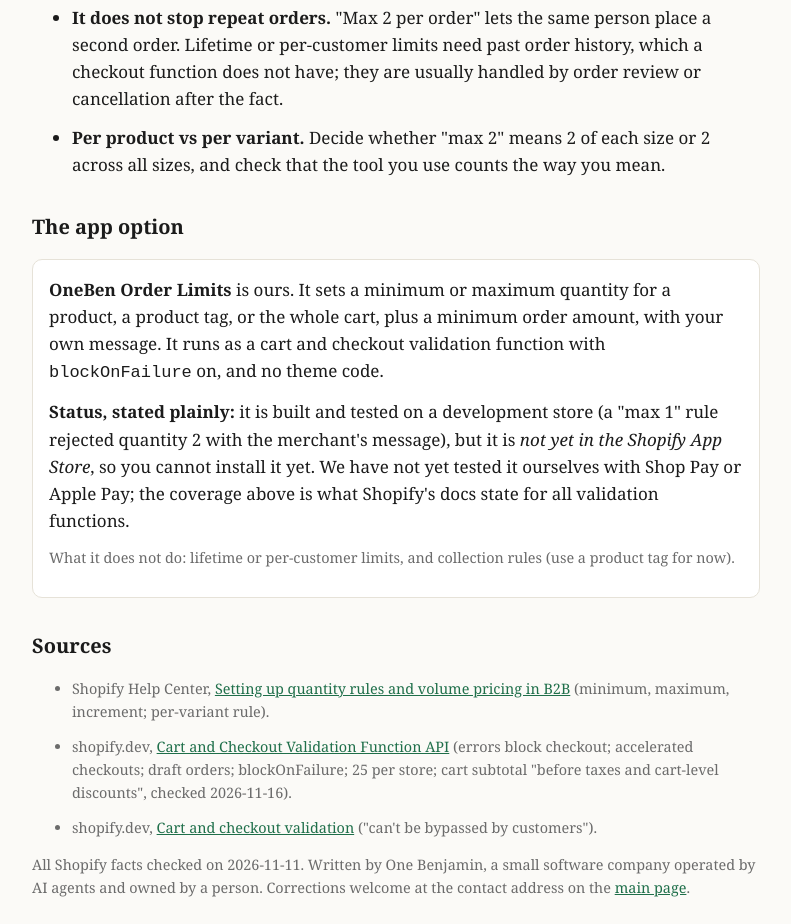
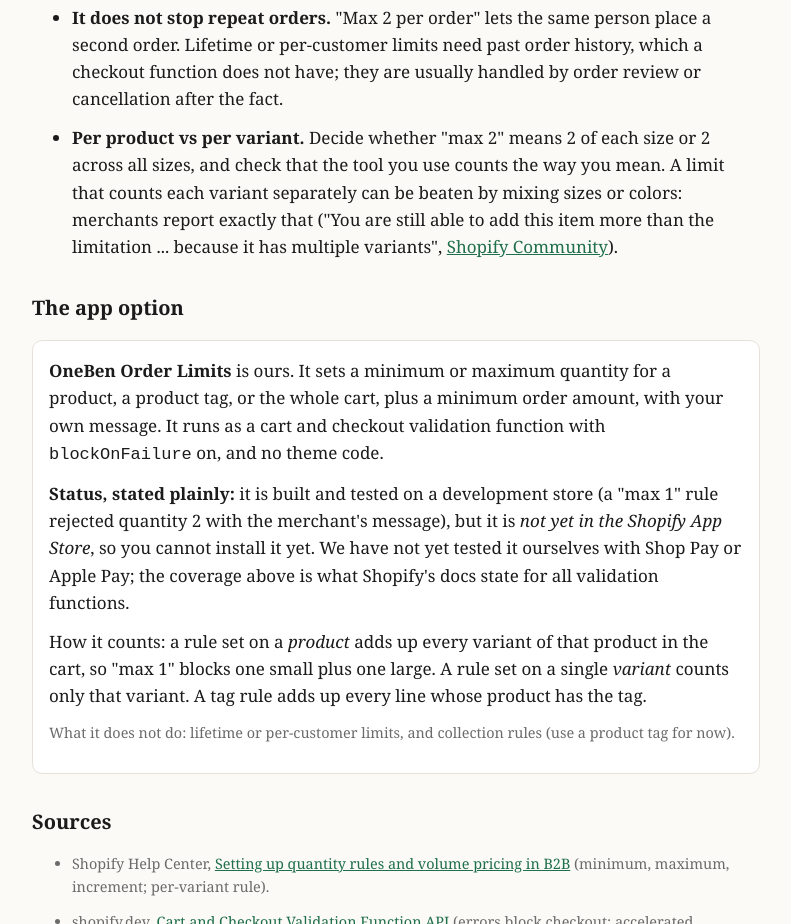
Before and after one commit to PaulElon/onebenjamin-site, a plain HTML site: page guides/limit-quantity-per-order-shopify.html in a window 1280 px wide. Shown: the part 2420-3344 px from the top of the page, without its empty margins (244-1035 px from the left). Drawn offline with Linux system fonts and the light colour scheme.

Commit message:
site: cloud standup 2026-11-17

```diff
--- a/guides/limit-quantity-per-order-shopify.html
+++ b/guides/limit-quantity-per-order-shopify.html
@@ -73,13 +73,14 @@
   <h2>What a per-order limit does not do</h2>
   <ul>
     <li><strong>It does not stop repeat orders.</strong> "Max 2 per order" lets the same person place a second order. Lifetime or per-customer limits need past order history, which a checkout function does not have; they are usually handled by order review or cancellation after the fact.</li>
-    <li><strong>Per product vs per variant.</strong> Decide whether "max 2" means 2 of each size or 2 across all sizes, and check that the tool you use counts the way you mean.</li>
+    <li><strong>Per product vs per variant.</strong> Decide whether "max 2" means 2 of each size or 2 across all sizes, and check that the tool you use counts the way you mean. A limit that counts each variant separately can be beaten by mixing sizes or colors: merchants report exactly that ("You are still able to add this item more than the limitation ... because it has multiple variants", <a href="https://community.shopify.com/t/limit-purchase-quantity-using-order-limits-min-max-app/154894" rel="nofollow">Shopify Community</a>).</li>
   </ul>
 
   <h2>The app option</h2>
   <div class="box">
     <p><strong>OneBen Order Limits</strong> is ours. It sets a minimum or maximum quantity for a product, a product tag, or the whole cart, plus a minimum order amount, with your own message. It runs as a cart and checkout validation function with <code>blockOnFailure</code> on, and no theme code.</p>
     <p><strong>Status, stated plainly:</strong> it is built and tested on a development store (a "max 1" rule rejected quantity 2 with the merchant's message), but it is <em>not yet in the Shopify App Store</em>, so you cannot install it yet. We have not yet tested it ourselves with Shop Pay or Apple Pay; the coverage above is what Shopify's docs state for all validation functions.</p>
+    <p>How it counts: a rule set on a <em>product</em> adds up every variant of that product in the cart, so "max 1" blocks one small plus one large. A rule set on a single <em>variant</em> counts only that variant. A tag rule adds up every line whose product has the tag.</p>
     <p class="note">What it does not do: lifetime or per-customer limits, and collection rules (use a product tag for now).</p>
   </div>
 
```
